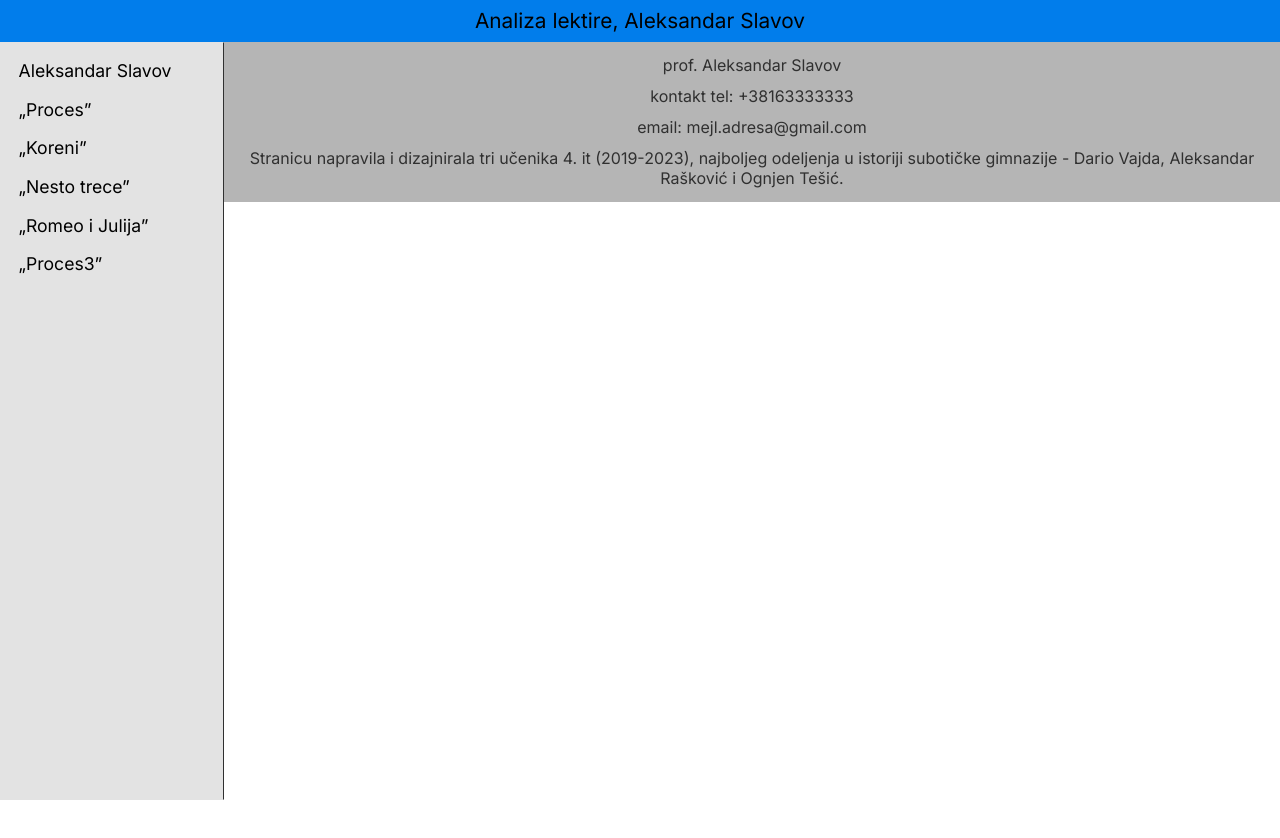
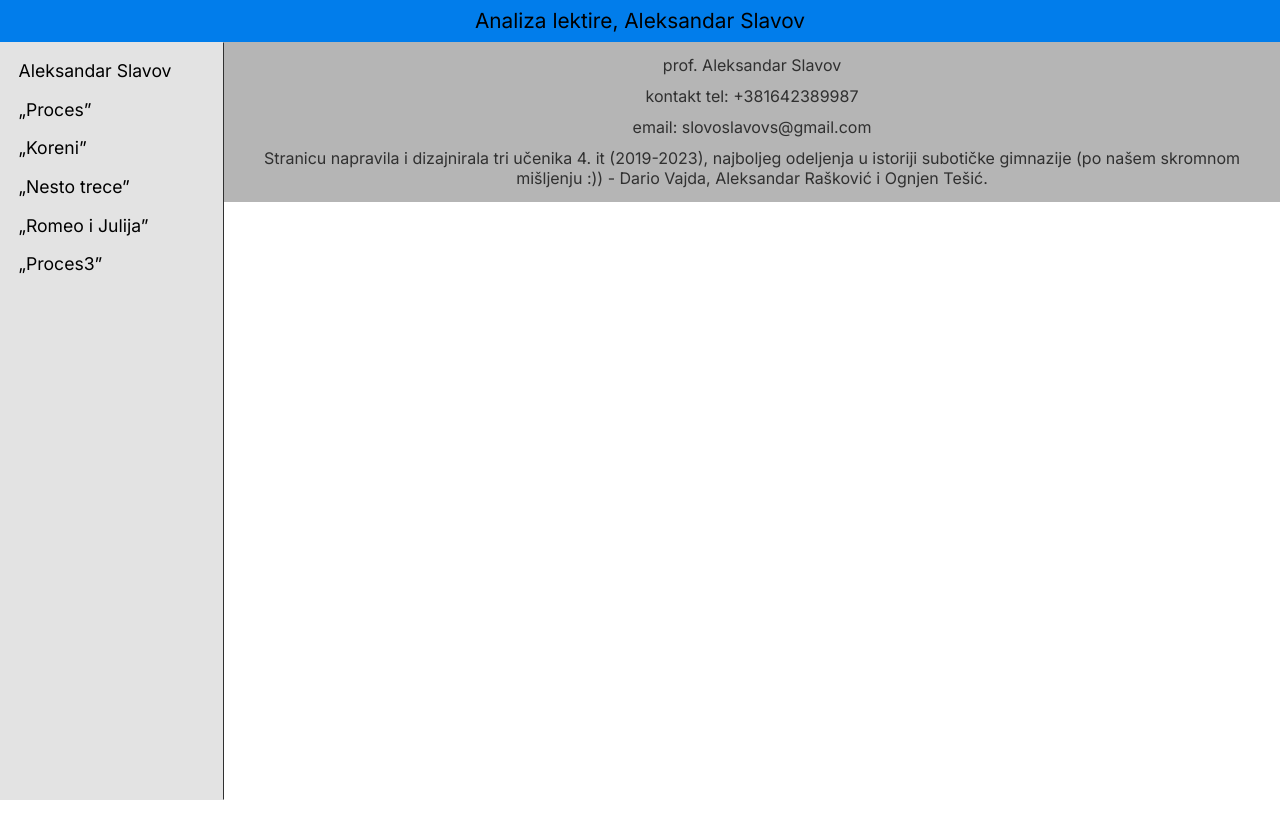
Before and after one commit to DarioVajda/srpski, a Next.js app: page / in a window 1280 px wide. Shown: the top 838 px of the page. Built offline with nearby package versions, Linux system fonts and the light colour scheme.

Commit message:
Update Footer.jsx

```diff
--- a/components/skelet/footer/Footer.jsx
+++ b/components/skelet/footer/Footer.jsx
@@ -5,10 +5,10 @@ const Footer = ({ lektira }) => {
   return (
     <div className={styles.footer}>
       <span>prof. Aleksandar Slavov</span>
-      <span>kontakt tel: +38163333333</span>
-      <span>email: mejl.adresa@gmail.com</span>
+      <span>kontakt tel: +381642389987</span>
+      <span>email: slovoslavovs@gmail.com</span>
       <span>
-        Stranicu napravila i dizajnirala tri učenika 4. it (2019-2023), najboljeg odeljenja u istoriji subotičke gimnazije -{' '}
+        Stranicu napravila i dizajnirala tri učenika 4. it (2019-2023), najboljeg odeljenja u istoriji subotičke gimnazije (po našem skromnom mišljenju :)) -{' '}
         <a target="_blank" href="https://instagram.com/dario_vajda">Dario Vajda</a>, <a target="_blank" href="https://instagram.com/coa_204">Aleksandar Rašković</a> i <a target="_blank" href="https://instagram.com/ognjentesic_">Ognjen Tešić</a>.
       </span>
     </div>
```
